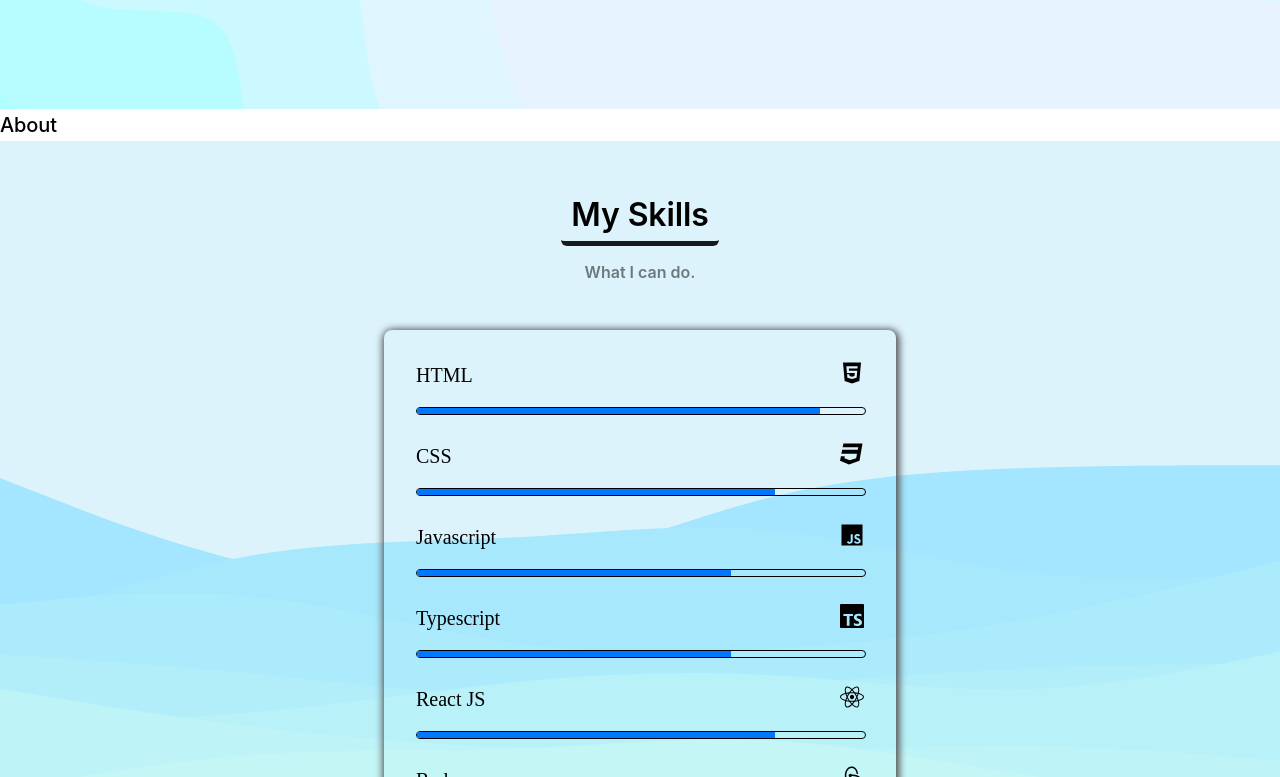
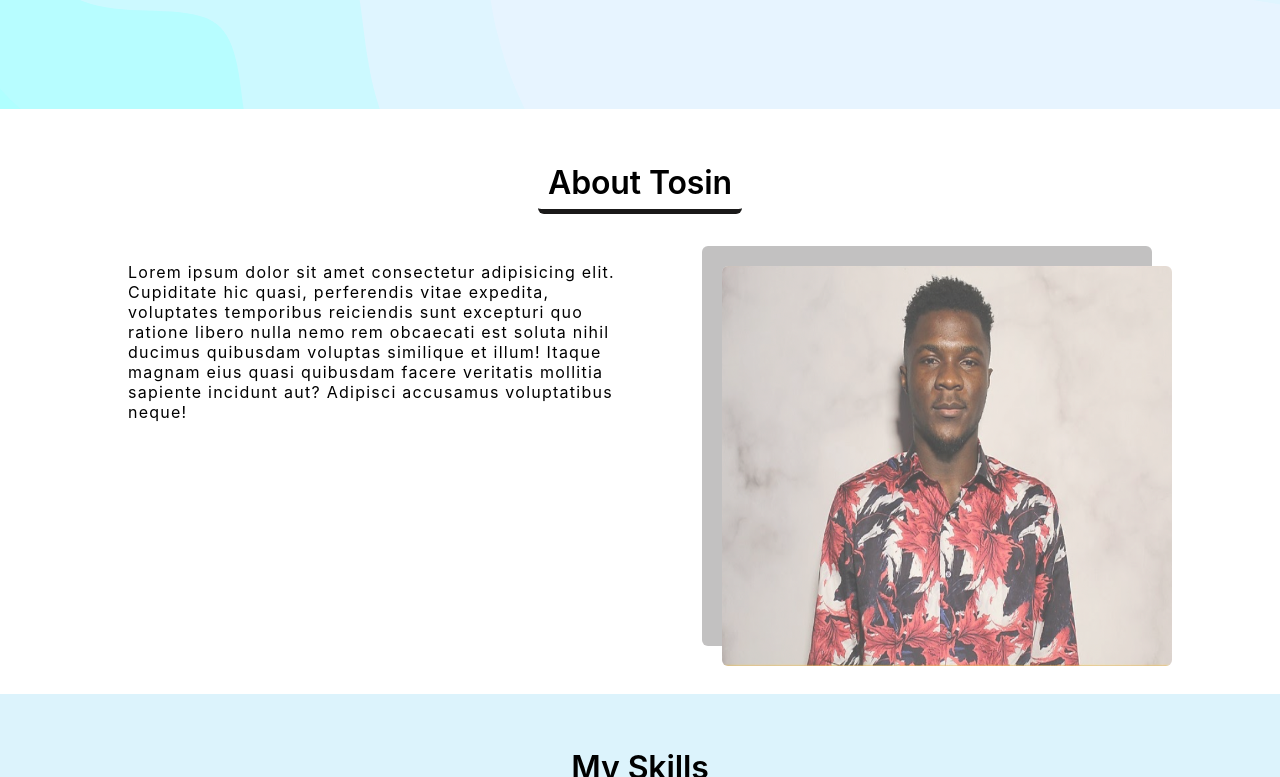
Before and after one commit to sobogun-tosin/portfolio, a React (Create React App) app: page / in a window 1280 px wide. Shown: the part 703-1480 px from the top of the page. Built offline with nearby package versions, Linux system fonts and the light colour scheme; a web font is replaced by a local one.

Commit message:
updated feature

```diff
--- a/src/components/About/About.js
+++ b/src/components/About/About.js
@@ -1,9 +1,29 @@
 import React from "react";
+import styles from "./About.module.scss";
+import tosin from "../../assets/images/background/tosin.png";
 
 const About = () => {
   return (
-    <div>
-      <h3>About</h3>
+    <div className={styles.About}>
+      <div className={styles.About_header}>
+        <h3>About Tosin</h3>
+        <p></p>
+      </div>
+      <div className={styles.About_content}>
+        <p className={styles.About_content_description}>
+          Lorem ipsum dolor sit amet consectetur adipisicing elit. Cupiditate
+          hic quasi, perferendis vitae expedita, voluptates temporibus
+          reiciendis sunt excepturi quo ratione libero nulla nemo rem obcaecati
+          est soluta nihil ducimus quibusdam voluptas similique et illum! Itaque
+          magnam eius quasi quibusdam facere veritatis mollitia sapiente
+          incidunt aut? Adipisci accusamus voluptatibus neque!
+        </p>
+        <div className={styles.About_img_container}>
+          <div className={styles.About_img}>
+            <img src={tosin} alt="Tosin" />
+          </div>
+        </div>
+      </div>
     </div>
   );
 };
--- /dev/null
+++ b/src/components/About/About.module.scss
@@ -0,0 +1,46 @@
+@import "../../styles/topography";
+@import "../../styles/colors";
+
+.About {
+  width: 80%;
+  margin: 3rem auto;
+
+  &_header {
+    @include sectionHeader;
+  }
+
+  &_content {
+    @include flexDisplay(space-between);
+    align-items: stretch;
+
+    &_description {
+      width: 50%;
+      letter-spacing: 1.25px;
+    }
+  }
+
+  &_img {
+    position: absolute;
+    bottom: -20px;
+    left: 20px;
+    width: 450px;
+    height: 400px;
+    background-color: $white-1;
+    border-radius: 6px;
+
+    &_container {
+      position: relative;
+      width: 450px;
+      height: 400px;
+      border-radius: 6px;
+      background-color: $grey-1;
+    }
+
+    & > img {
+      width: 100%;
+      height: 100%;
+      opacity: 70%;
+      border-radius: 6px;
+    }
+  }
+}
--- a/src/components/Landing/Landing.js
+++ b/src/components/Landing/Landing.js
@@ -20,6 +20,7 @@
                     key={id}
                     className={styles.Landing_content_social_link}
                     target="_blank"
+                    rel="noreferrer"
                   >
                     {icon}
                   </a>
--- a/src/components/Projects/Project.js
+++ b/src/components/Projects/Project.js
@@ -12,7 +12,35 @@
         </div>
         <div className={styles.Project_content}>
           {PROJECTS.map(({ title, git_url, site_url, avatar }, index) => {
-            return <div key={index}>{title}</div>;
+            return (
+              <div key={index} className={styles.Project_content_item}>
+                <img
+                  src={avatar}
+                  alt="avatar"
+                  className={styles.Project_content_img}
+                />
+                <hr />
+                <p className={styles.Project_content_title}>{title}</p>
+                <div className={styles.Project_content_links}>
+                  <a
+                    href={git_url}
+                    target="_blank"
+                    rel="noreferrer"
+                    className={styles.Project_content_links_btn}
+                  >
+                    Souce code
+                  </a>
+                  <a
+                    href={site_url}
+                    target="_blank"
+                    rel="noreferrer"
+                    className={styles.Project_content_links_btn}
+                  >
+                    Visit site
+                  </a>
+                </div>
+              </div>
+            );
           })}
         </div>
       </div>
--- a/src/components/Projects/Project.module.scss
+++ b/src/components/Projects/Project.module.scss
@@ -8,10 +8,52 @@
   padding: 3rem 0;
 
   &_container {
-    width: 80%;
+    width: 90%;
     margin: 0 auto;
   }
   &_header {
     @include sectionHeader;
   }
+  &_content {
+    @include gridDisplay(center, repeat(auto-fit, minmax(370px, 1fr)));
+    grid-gap: 20px;
+
+    &_item {
+      box-shadow: 1px 1.5px 7px 2.5px rgba($black-1, 0.3);
+      border-radius: 8px;
+      padding: 16px;
+    }
+
+    &_img {
+      width: 100%;
+      border-top-left-radius: 8px;
+      border-top-right-radius: 8px;
+      transition: all 0.5s linear;
+
+      &:hover {
+        transform: scale(1.07, 1.1);
+      }
+    }
+
+    &_title {
+      opacity: 70%;
+      width: 250px;
+      text-transform: capitalize;
+      font-weight: 700;
+      font-size: 24px;
+    }
+    &_links {
+      @include flexDisplay(space-between);
+
+      &_btn {
+        transition: all 0.5s linear;
+        letter-spacing: 1.2px;
+        font-size: 14px;
+
+        &:hover {
+          color: $blue-3;
+        }
+      }
+    }
+  }
 }
--- a/src/components/Projects/data.js
+++ b/src/components/Projects/data.js
@@ -11,7 +11,7 @@
     avatar: "",
     title: "bank transfer with paystack",
     git_url: "https://github.com/sobogun-tosin/bank-transfer-paystack",
-    site_url: "",
+    site_url: "#",
   },
   {
     avatar: "",
--- a/src/components/Qualifications/data.js
+++ b/src/components/Qualifications/data.js
@@ -39,6 +39,9 @@
     icon: <BsPalette />,
     contents: [
       {
+        name: "Writing codes",
+      },
+      {
         name: "Watching movies",
       },
       {
```
Also changed, not shown: src/assets/images/background/tosin.png (added).
